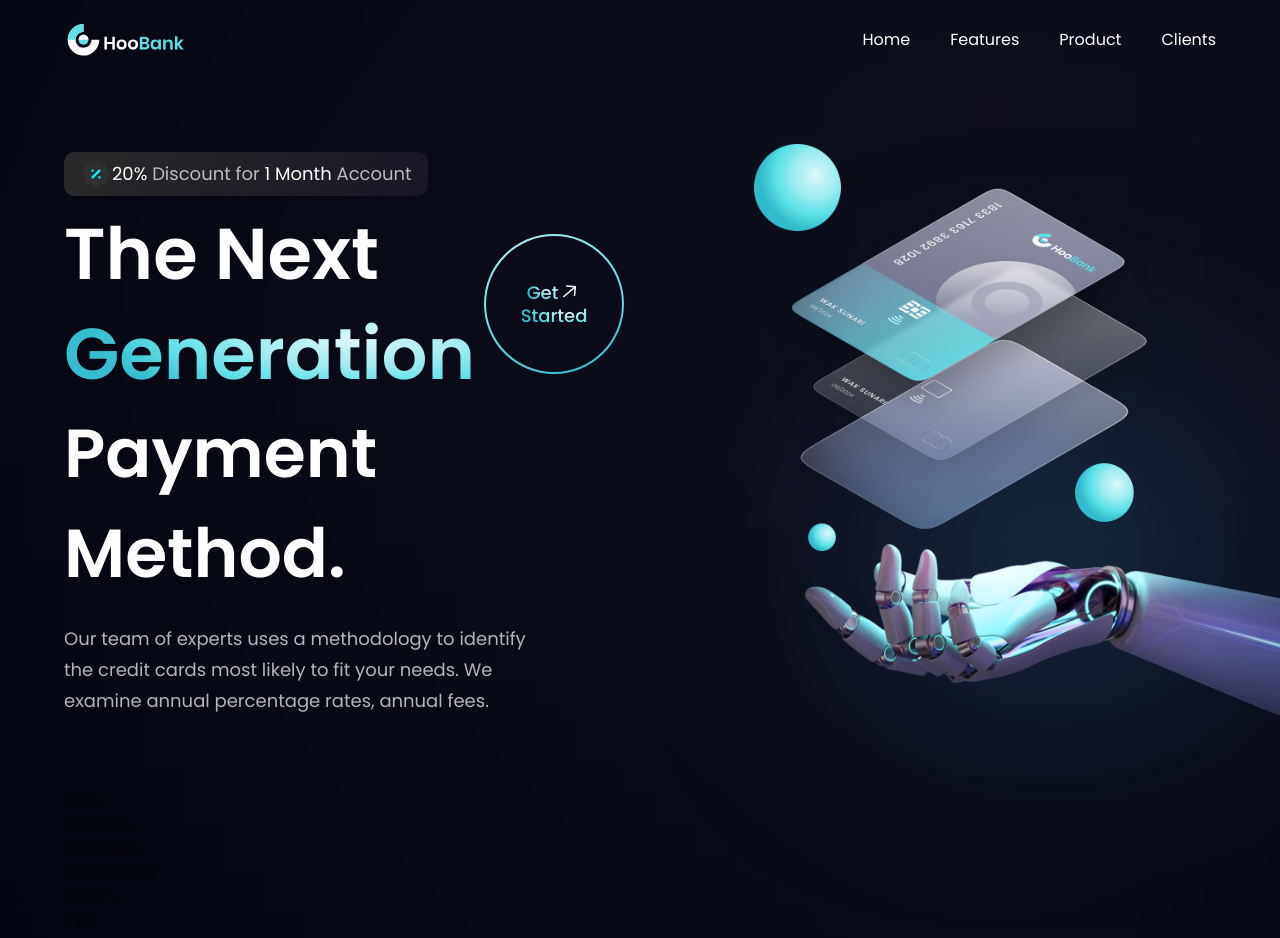
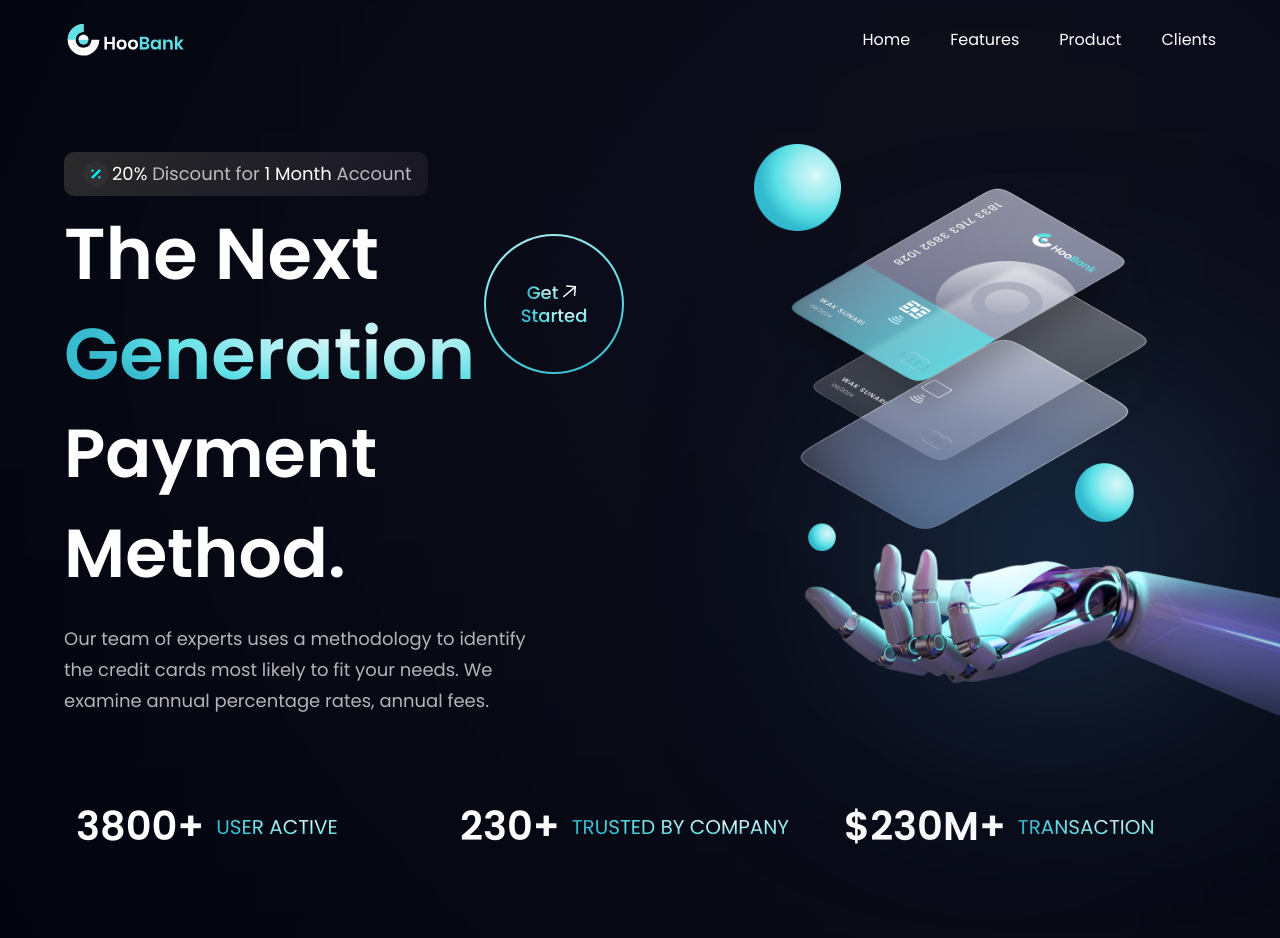
Before and after one commit to Macabre908/BankAppFrontend, a React (Vite) app in the folder BankApp/: page / in a window 1280 px wide. Shown: the top 938 px of the page. Built offline with nearby package versions, Linux system fonts and the light colour scheme.

Commit message:
Added Stats component

```diff
--- a/BankApp/src/components/Stats.jsx
+++ b/BankApp/src/components/Stats.jsx
@@ -1,9 +1,25 @@
 import React from 'react'
+import { stats } from '../constants';
+import styles from '../styles';
 
-const Stats = () => {
-  return (
-    <div>Stats</div>
+const Stats = () =>  (
+    <section className={`${styles.flexCenter}
+    md:flex-row flex-col flex-wrap sm:mb-20 mb-6`}>
+      {stats.map((stat) => (
+        <div key={stat.id} className="flex-1
+        flex justify-start items-center flex-row
+        m-3">
+          <h4 className='font-poppins
+          font-semibold xs:text-[40px] text-[30px]
+          xs:leading-[53px] leading-[43px]
+           text-white'>{stat.value}</h4>
+          <p className='font-poppins
+          font-normal xs:text-[20px] text-[15px]
+          xs:leading-[26px] leading-[21px]
+          text-gradient uppercase ml-3'>{stat.title}</p>
+        </div>
+      ))}
+    </section>
   )
-}
 
 export default Stats;
```
